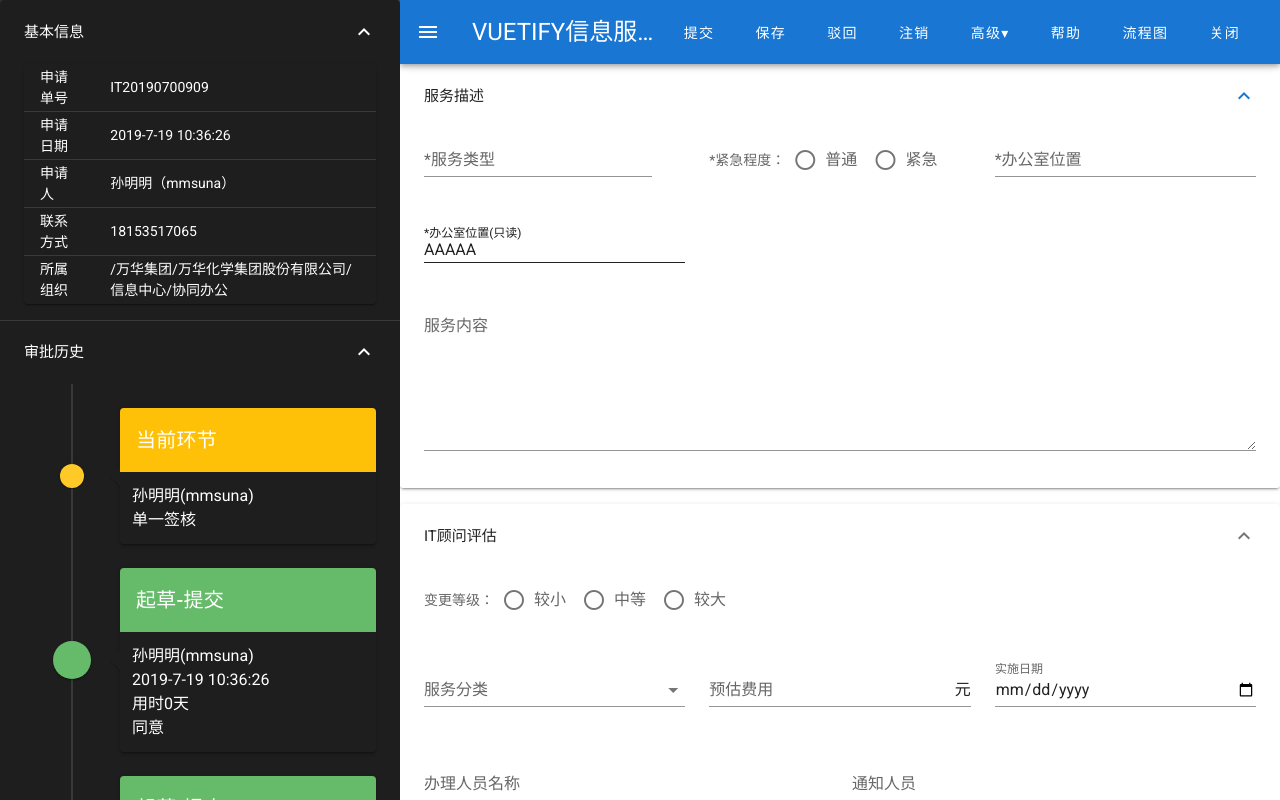
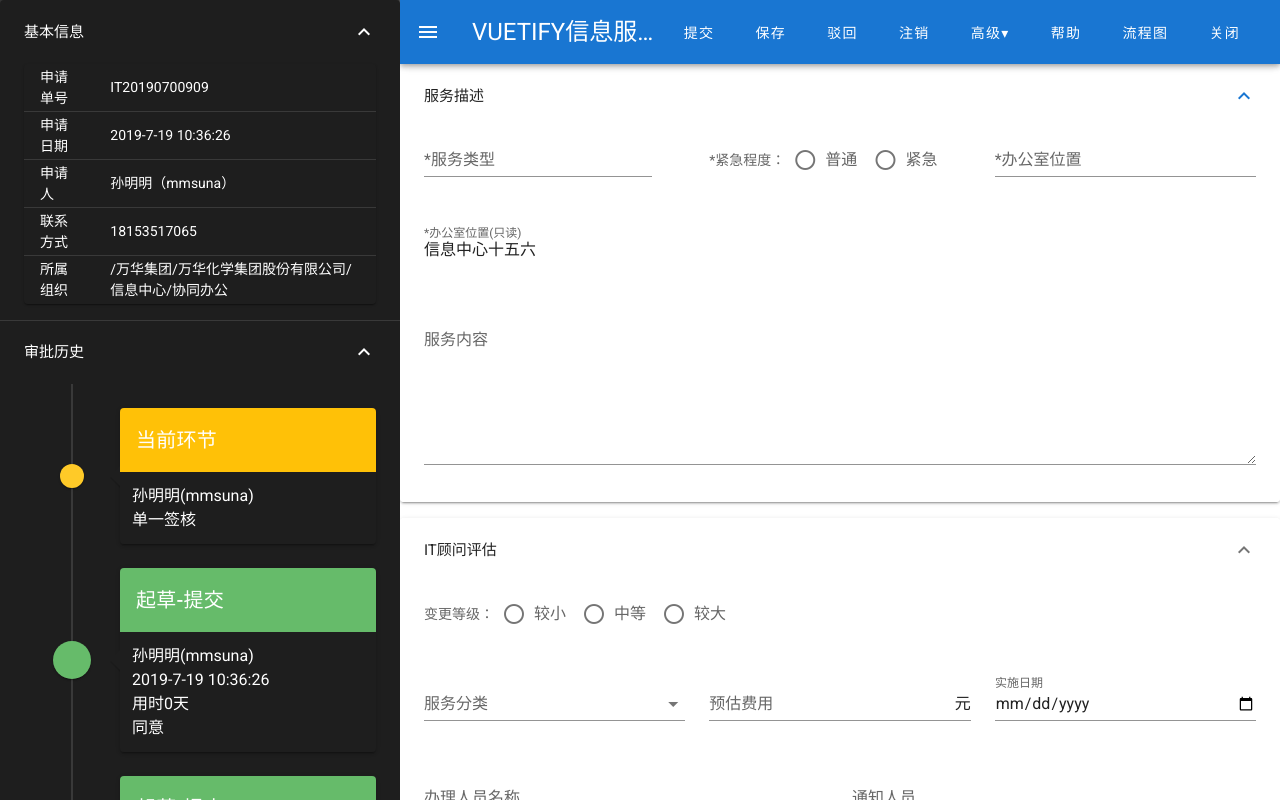
Before and after one commit to ebolavirus/VuetifyDemo, a Vue app: page / in a window 1280 px wide. Shown: the top 800 px of the page. Built offline with nearby package versions, Linux system fonts and the light colour scheme.

Commit message:
readonly form demo.

```diff
--- a/src/components/HelloWorld.vue
+++ b/src/components/HelloWorld.vue
@@ -29,19 +29,8 @@
                 <v-text-field label="*办公室位置"></v-text-field>
               </v-flex>
               <v-flex xs4>
-                <div class="v-input v-input--is-label-active v-text-field v-text-field--is-booted">
-                  <div class="v-input__control mmsborderzero">
-                    <div class="v-input__slot mmsborderzero">
-                      <div class="v-text-field__slot">
-                        <label for="input-81" class="v-label v-label--active"
-                          style="left: 0px; right: auto; position: absolute;">*办公室位置(只读)</label>
-                        <span>AAAAA</span>
-                      </div>
-                    </div>
-                  </div>
-                </div>
+                <TextfieldReadonly />
               </v-flex>
-
               <v-flex xs12>
                 <v-textarea label="服务内容"></v-textarea>
               </v-flex>
@@ -170,10 +159,12 @@
 <script>
   import TypeDialog from './TypeDialog';
   import HumanDialog from './HumanDialog';
+  import TextfieldReadonly from './TextfieldReadonly';
   export default {
     components: {
       TypeDialog,
-      HumanDialog
+      HumanDialog,
+      TextfieldReadonly
     },
     data: () => ({
       panel: [0, 1, 2, 3, 4, 5, 6],
@@ -205,15 +196,4 @@
   };
 </script>
 <style>
-  .v-text-field>.v-input__control>.v-input__slot:before {
-    border-style: none;
-  }
-
-  .mmsborderzero:before {
-    border-style: none;
-  }
-
-  .v-input__slot:before {
-    border-style: none;
-  }
 </style>
--- /dev/null
+++ b/src/components/TextfieldReadonly.vue
@@ -0,0 +1,32 @@
+<template>
+  <div class="v-input v-input--is-label-active v-input--is-dirty theme--light v-text-field v-text-field--is-booted">
+    <div class="v-input__control">
+      <div class="v-input__slot">
+        <div class="v-text-field__slot"><label for="input-81" class="v-label v-label--active theme--light"
+            style="left: 0px; right: auto; position: absolute;">*办公室位置(只读)</label>
+          <span id="input-81" type="text">
+            信息中心十五六
+          </span>
+        </div>
+      </div>
+      <div class="v-text-field__details">
+        <div class="v-messages theme--light">
+          <div class="v-messages__wrapper"></div>
+        </div>
+      </div>
+    </div>
+  </div>
+</template>
+
+<script>
+  export default {
+    components: {},
+    data: () => ({}),
+    methods: {}
+  };
+</script>
+<style scoped>
+  .v-text-field>.v-input__control>.v-input__slot:before {
+    border-style: none;
+  }
+</style>
```
